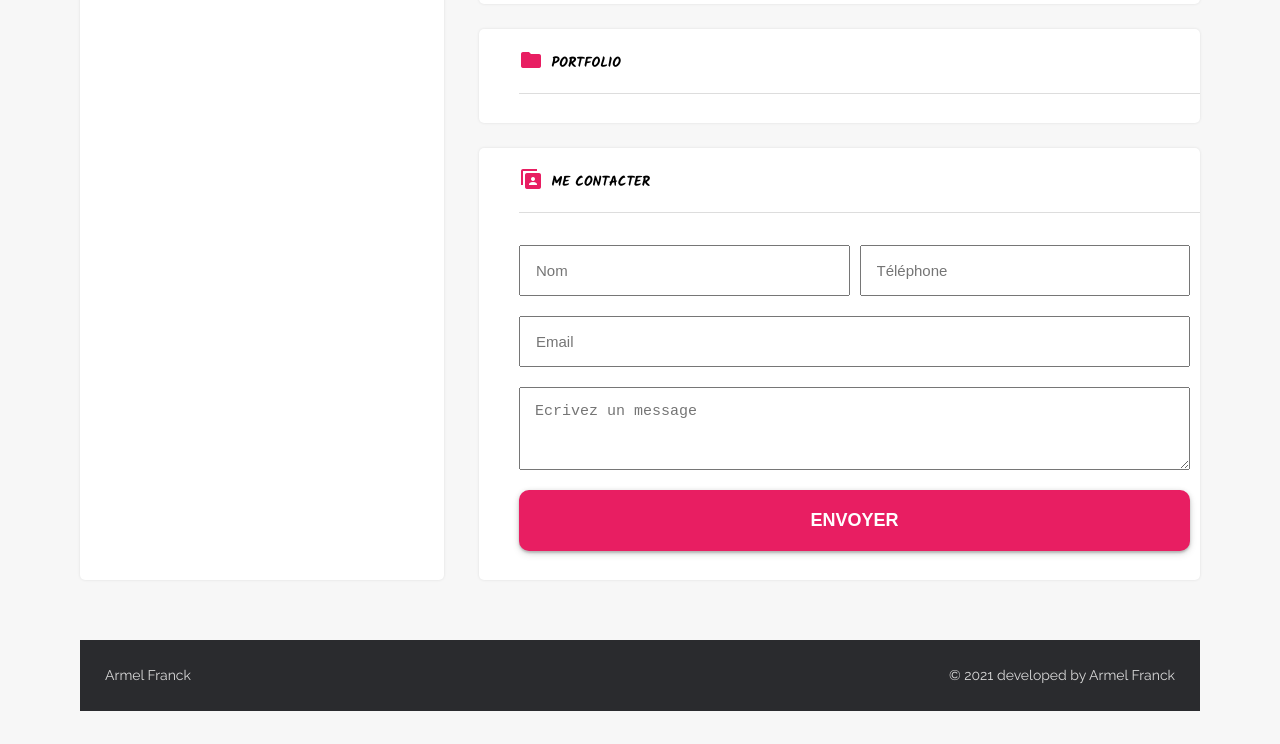
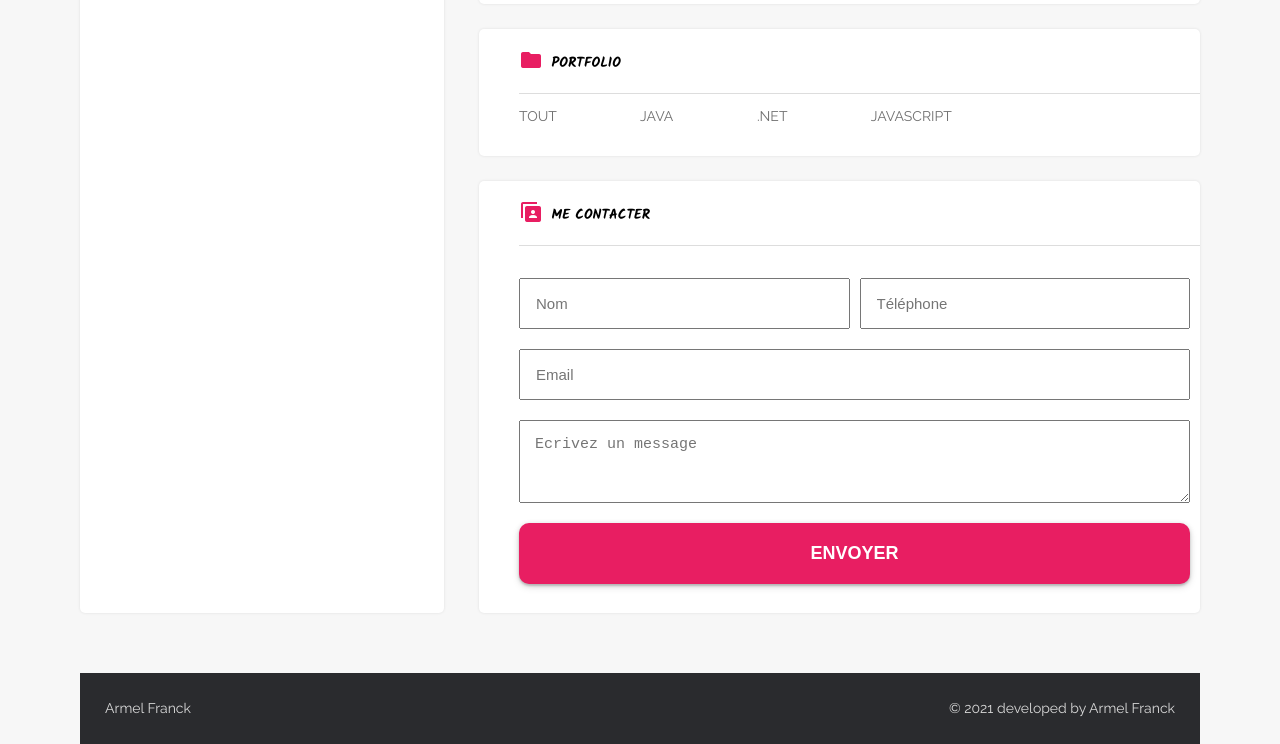
Before and after one commit to Elmabi/MyCV, a plain HTML site: page main.html in a window 1280 px wide. Shown: the part 1934-2678 px from the top of the page. Before the commit the page ends 2645 px from the top, so only its background shows below. Drawn offline with Linux system fonts and the light colour scheme.

Commit message:
Add portfolio programming languages

```diff
--- a/css/style.css
+++ b/css/style.css
@@ -337,6 +337,22 @@ header h1 {
   padding-bottom: 15px;
 }
 
+.portfolio_languages {
+  max-width: 80%;
+}
+
+.portfolio_languages > a {
+  text-decoration: none;
+  margin-right: 5rem;
+  color: #6f6f6f;
+}
+
+.portfolio_languages > a:hover {
+  color: #e81e62;
+  text-decoration: underline;
+  text-decoration-color: #6f6f6f;
+}
+
 /* SESSION CONTACT ME */
 .contact-me {
   margin-top: 25px;
--- a/main.html
+++ b/main.html
@@ -112,6 +112,13 @@
               <img class="logo" src="images/icons/folder_24px.png" alt="" />
               <span class="bold span-title"> PORTFOLIO</span>
               <div class="line"></div>
+              <div class="portfolio_languages">
+                <a href="">TOUT</a>
+                <a href="">JAVA</a>
+                <a href="">.NET</a>
+                <a href="">JAVASCRIPT</a>
+              </div>
+              <div class=""></div>
             </ul>
           </section>
 
```
